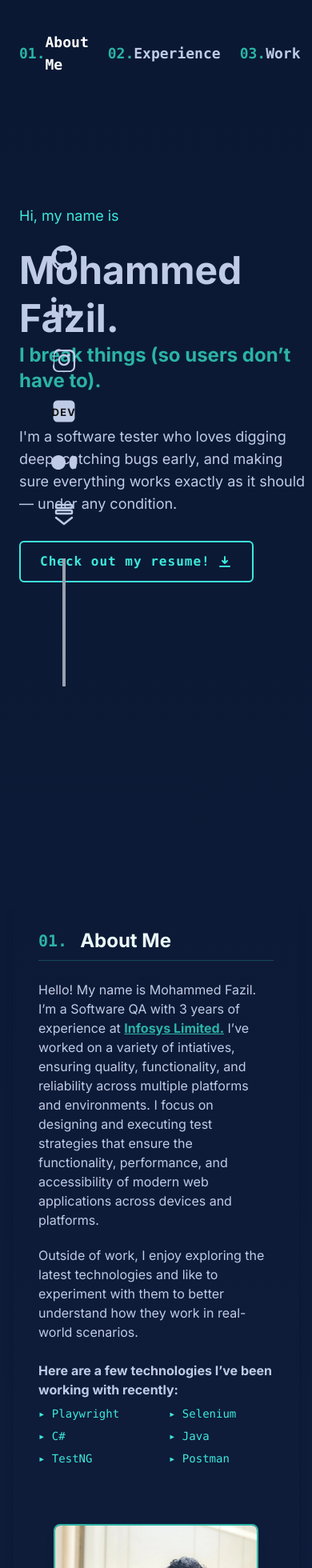
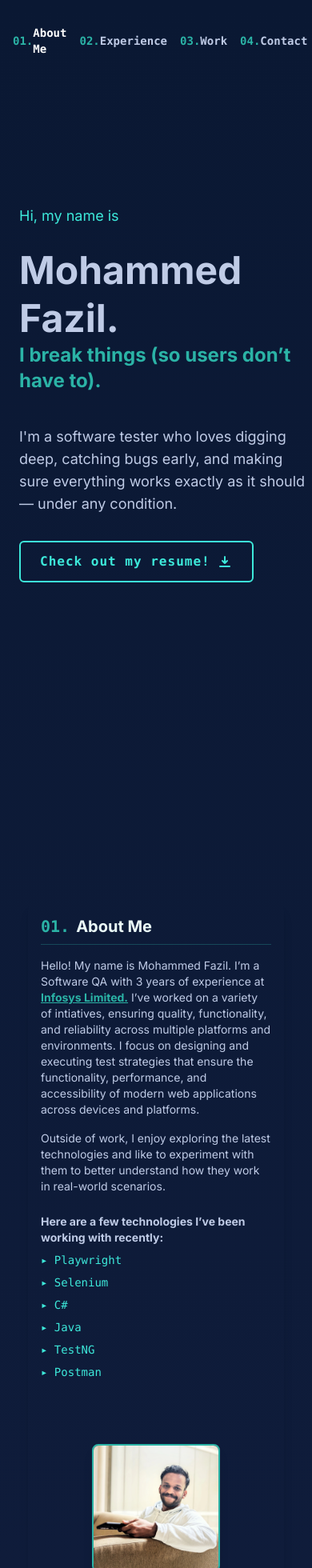
Before and after one commit to Fazil-Vallooran/my-portfolio, a Next.js app: page / in a window 390 px wide. Shown: the top 1960 px of the page at 80% size. Built offline with nearby package versions, Linux system fonts and the light colour scheme.

Commit message:
latest changes

```diff
--- a/src/Components/layout/About.jsx
+++ b/src/Components/layout/About.jsx
@@ -12,13 +12,13 @@ const technologies = [
 
 const About = () => (
   <>
-    <section id="about" className="bg-primary rounded-xl shadow-lg p-8 mb-80 max-w-5xl w-full flex flex-col md:flex-row gap-10 items-center">
-      <div className="flex-1 relative z-50">
-        <h2 className="text-2xl font-semibold mb-6 text-secondary flex items-center gap-4 border-b border-[#2bb3a6]/30 pb-2">
+    <section id="about" className="bg-primary rounded-xl shadow-lg p-4 md:p-8 mb-40 md:mb-80 max-w-xs sm:max-w-md md:max-w-5xl w-full flex flex-col md:flex-row gap-6 md:gap-10 items-center">
+      <div className="w-full md:flex-1 relative z-50 mb-8 md:mb-0">
+        <h2 className="text-xl md:text-2xl font-semibold mb-4 md:mb-6 text-secondary flex items-center gap-2 md:gap-4 border-b border-[#2bb3a6]/30 pb-2">
           <span className="font-mono text-xl font-bold block" style={{color: '#2bb3a6'}}>01.</span>
           <span className="text-[#eafaf8]">About Me</span>
         </h2>
-        <div className="space-y-5 text-base text-secondary">
+        <div className="space-y-4 md:space-y-5 text-sm md:text-base text-secondary">
           <p>
             Hello! My name is Mohammed Fazil. I’m a Software QA with 3 years of experience at <a href="https://www.infosys.com/" className="text-[#2bb3a6] underline font-semibold">Infosys Limited.</a> I’ve worked on a variety of intiatives, ensuring quality, functionality, and reliability across multiple platforms and environments. I focus on designing and executing test strategies that ensure the functionality, performance, and accessibility of modern web applications across devices and platforms.
           </p>
@@ -27,7 +27,7 @@ const About = () => (
           </p>
           <div className="mt-6">
             <span className="text-secondary font-semibold mb-2 block">Here are a few technologies I’ve been working with recently:</span>
-            <div className="grid grid-cols-2 gap-x-8 gap-y-2 mt-2">
+            <div className="grid grid-cols-1 md:grid-cols-2 gap-x-4 md:gap-x-8 gap-y-2 mt-2">
               {technologies.map((tech, idx) => (
                 <span key={tech} className="font-mono text-[#3de9da] text-sm">▸ {tech}</span>
               ))}
@@ -35,8 +35,8 @@ const About = () => (
           </div>
         </div>
       </div>
-      <div className="flex-1 flex justify-center items-center mt-8 md:mt-0 relative z-50">
-        <div className="group rounded-lg overflow-hidden border-2 border-[#2bb3a6] bg-[#2bb3a6]/10 shadow-lg w-64 h-64 flex items-center justify-center transition-all duration-300 hover:scale-105 hover:shadow-2xl hover:border-[#3de9da] z-10">
+      <div className="w-full md:flex-1 flex justify-center items-center mt-6 md:mt-0 relative z-50">
+        <div className="group rounded-lg overflow-hidden border-2 border-[#2bb3a6] bg-[#2bb3a6]/10 shadow-lg w-40 h-40 md:w-64 md:h-64 flex items-center justify-center transition-all duration-300 hover:scale-105 hover:shadow-2xl hover:border-[#3de9da] z-10">
           <img src="/Fazil.jpeg" alt="Profile" className="object-cover w-full h-full transition-all duration-300 group-hover:brightness-110 group-hover:scale-105" />
         </div>
       </div>
--- a/src/Components/layout/Contact.jsx
+++ b/src/Components/layout/Contact.jsx
@@ -2,15 +2,15 @@
 import React from "react";
 
 const Contact = () => (
-  <section id="contact" className="flex flex-col items-center justify-center py-32 px-4 w-full">
-    <h2 className="text-[#3de9da] font-mono text-lg font-bold mb-4 tracking-wide">04. What's Next?</h2>
-    <h3 className="text-5xl font-extrabold text-secondary mb-6 text-center">Get In Touch</h3>
-    <p className="text-lg text-secondary max-w-2xl text-center mb-10">
+  <section id="contact" className="flex flex-col items-center justify-center py-16 md:py-32 px-2 md:px-4 w-full">
+    <h2 className="text-[#3de9da] font-mono text-base md:text-lg font-bold mb-2 md:mb-4 tracking-wide">04. What's Next?</h2>
+    <h3 className="text-3xl md:text-5xl font-extrabold text-secondary mb-4 md:mb-6 text-center">Get In Touch</h3>
+    <p className="text-base md:text-lg text-secondary max-w-xs md:max-w-2xl text-center mb-6 md:mb-10">
       I’m actively looking for new opportunities where I can contribute, grow, and make an impact. Feel free to reach out — I’d be happy to connect and explore how I can help.
     </p>
     <a
       href="mailto:your.email@example.com"
-      className="inline-block px-8 py-4 border-2 border-[#3de9da] rounded-md text-[#3de9da] font-mono text-lg font-semibold transition-all duration-300 hover:bg-[#2bb3a6] hover:text-primary hover:shadow-lg focus:outline-none focus:ring-2 focus:ring-[#3de9da]"
+      className="inline-block px-6 md:px-8 py-3 md:py-4 border-2 border-[#3de9da] rounded-md text-[#3de9da] font-mono text-base md:text-lg font-semibold transition-all duration-300 hover:bg-[#2bb3a6] hover:text-primary hover:shadow-lg focus:outline-none focus:ring-2 focus:ring-[#3de9da]"
     >
       Say Hello
     </a>
--- a/src/Components/layout/Footer.jsx
+++ b/src/Components/layout/Footer.jsx
@@ -2,10 +2,10 @@ import React from "react";
 
 export default function Footer({ link, className }) {
   return (
-    <footer className={`${className} w-full flex justify-center items-center py-6 bg-primary`}>
-      <a href={link} target="_blank" rel="noreferrer">
-        <div className="group font-mono text-xs text-secondary text-center">
-          <span className="group-hover:text-accent transition-all duration-300">
+    <footer className={`${className} w-full flex justify-center items-center py-4 bg-primary`}>
+      <a href={link} target="_blank" rel="noreferrer" className="w-full">
+        <div className="group font-mono text-xs md:text-sm text-secondary text-center w-full px-2 md:px-0">
+          <span className="group-hover:text-accent transition-all duration-300 block">
             Designed & Built by Mohammed Fazil
           </span>
         </div>
--- a/src/Components/layout/MainHeader.jsx
+++ b/src/Components/layout/MainHeader.jsx
@@ -61,14 +61,14 @@ const MainHeader = () => {
   }, []);
 
   return (
-    <div className="bg-primary w-full flex items-center justify-between px-6 py-4 fixed top-4 z-50">
-      <div className="text-accent font-bold text-xl"></div>
-      <nav className="flex items-center space-x-6">
+    <div className="bg-primary w-full flex items-center justify-between px-4 md:px-6 py-3 md:py-4 fixed top-2 md:top-4 z-50">
+      <div className="text-accent font-bold text-lg md:text-xl"></div>
+      <nav className="flex items-center space-x-4 md:space-x-6">
         {navLinks.map((link) => (
           <a
             key={link.label}
             href={link.href}
-            className={`text-lg font-bold cursor-pointer transition-colors duration-200 group flex items-center font-mono ${
+            className={`text-base md:text-lg font-bold cursor-pointer transition-colors duration-200 group flex items-center font-mono ${
               activeSection === link.id
                 ? "text-white"
                 : "text-accent"
@@ -84,15 +84,15 @@ const MainHeader = () => {
               }
             }}
           >
-            <span style={{ color: '#2bb3a6' }} className="font">{link.number}.</span>
-            <span className="transition-colors duration-200 group-hover:text-[#2bb3a6]">{link.label}</span>
+            <span style={{ color: '#2bb3a6' }} className="font text-sm md:text-base">{link.number}.</span>
+            <span className="transition-colors duration-200 group-hover:text-[#2bb3a6] text-sm md:text-base">{link.label}</span>
           </a>
         ))}
         <a
           href="/Mohammed Fazil.pdf"
           target="_blank"
           rel="noopener noreferrer"
-          className="ml-4 px-5 py-2 border-2 border-accent text-accent rounded-lg bg-primary shadow-sm text-base font-semibold transition-all duration-300 hover:scale-110 hover:shadow-xl hover:bg-accent hover:text-primary focus:outline-none focus:ring-2 focus:ring-accent"
+          className="ml-2 md:ml-4 px-4 md:px-5 py-2 border-2 border-accent text-accent rounded-lg bg-primary shadow-sm text-sm md:text-base font-semibold transition-all duration-300 hover:scale-110 hover:shadow-xl hover:bg-accent hover:text-primary focus:outline-none focus:ring-2 focus:ring-accent"
           style={{ letterSpacing: '1px' }}
         >
           <span className="inline-block align-middle">Resume</span>
--- a/src/Components/layout/SideBar.jsx
+++ b/src/Components/layout/SideBar.jsx
@@ -21,16 +21,29 @@ const ClickableIcon = ({ href, Icon, label }) => (
 const SideBar = ({ className = "" }) => {
   return (
     <div
-      className={`${className} fixed left-12 top-40 h-screen flex flex-col justify-center items-center px-2 py-4 group/sidebar transition-all duration-300 hover:bg-primary z-50 w-16 rounded-tr-2xl rounded-br-2xl dark:bg-primary`}
-      style={{ minHeight: '200px' }}
+      className={`${className} static md:fixed w-full md:w-16 md:left-12 md:top-40 md:h-screen h-16 flex flex-row md:flex-col justify-center items-center px-2 py-2 md:py-4 group/sidebar transition-all duration-300 bg-primary z-40 md:z-50 rounded-none md:rounded-tr-2xl md:rounded-br-2xl dark:bg-primary`}
+      style={{ minHeight: '56px' }}
     >
-      <div className="flex flex-col space-y-8 mb-4 items-center">
+      <div className="flex flex-row md:flex-col space-x-4 md:space-x-0 md:space-y-8 mb-0 md:mb-4 items-center w-full justify-center">
         {socialLinks.map(({ href, icon: Icon, label }, index) => (
-          <ClickableIcon key={index} href={href} Icon={Icon} label={label} />
+          <a
+            href={href}
+            target="_blank"
+            rel="noopener noreferrer"
+            aria-label={label}
+            className="group relative flex items-center"
+            key={index}
+          >
+            <Icon className="w-6 h-6 md:w-8 md:h-8 text-secondary hover:text-accent transition-all duration-300 dark:text-secondary-light dark:hover:text-accent group-hover:scale-110 md:group-hover:scale-125 group-hover:-translate-y-1 md:group-hover:-translate-y-2" />
+            <span className="absolute left-8 opacity-0 group-hover:opacity-100 bg-primary text-accent text-xs rounded px-2 py-1 transition-opacity duration-300 whitespace-nowrap z-10 dark:bg-primary dark:text-accent hidden md:block" >
+              {label}
+            </span>
+          </a>
         ))}
       </div>
-      {/* Vertical line for separation */}
-      <div className="w-1 h-40 bg-gray-400 mt-6" />
+      {/* Horizontal line for separation on mobile, vertical on desktop */}
+      <div className="hidden md:block w-1 h-40 bg-gray-400 mt-6" />
+      <div className="block md:hidden h-1 w-40 bg-gray-400 ml-4" />
     </div>
   );
 };
```
